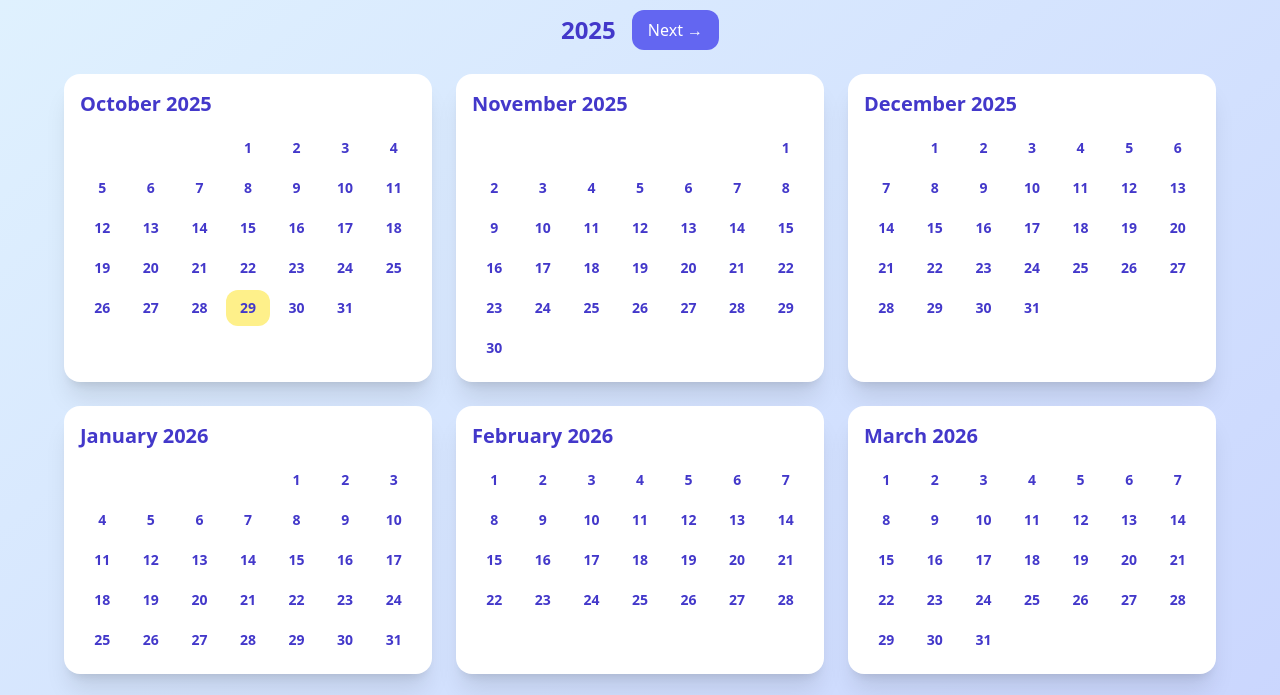
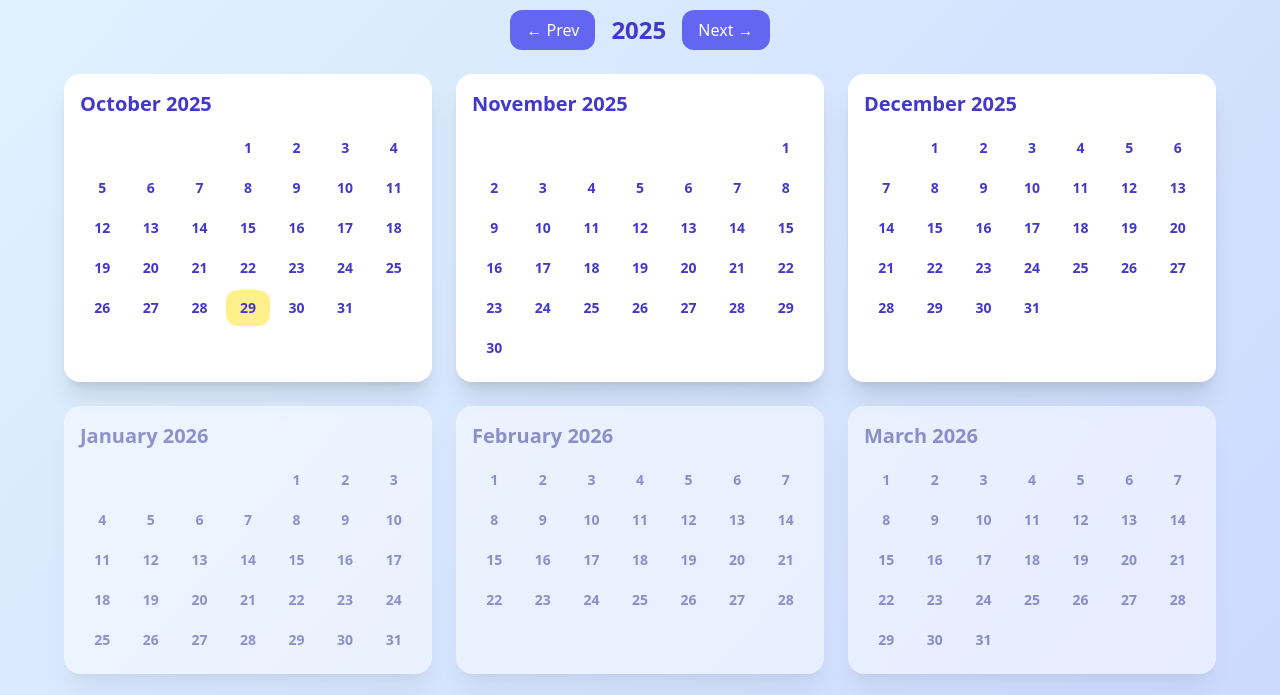
Before and after one commit to Changeoftyde/planner, a plain HTML site: page index.html in a window 1280 px wide. Both pictures are taken after a click on the element 248 px from the left and 298 px from the top of the page. Shown: the part 70-765 px from the top of the page. Drawn offline with nearby package versions, Linux system fonts and the light colour scheme.

Commit message:
Update index.html

```diff
--- a/index.html
+++ b/index.html
@@ -9,7 +9,8 @@
   @keyframes fade-in { from {opacity:0; transform:translateY(10px);} to {opacity:1; transform:translateY(0);} }
   .animate-fade-in { animation: fade-in 0.25s ease-out; }
   .month-zoom { position: fixed; top:0; left:0; width:100%; height:100%; background:rgba(0,0,0,0.2); overflow:auto; display:flex; justify-content:center; align-items:flex-start; padding:2rem; z-index:50; }
-  .completed { opacity: 0.5; text-decoration: line-through; }
+  .completed { opacity: 0.35; text-decoration: line-through; filter: grayscale(0.8); }
+  .past-month { opacity: 0.5; filter: grayscale(0.4); }
 </style>
 </head>
 <body class="bg-gradient-to-br from-sky-100 to-indigo-200 min-h-screen flex flex-col items-center p-6">
@@ -17,6 +18,7 @@
 <h1 class="text-4xl font-bold mb-4 text-indigo-700">📅 My Upcoming Planner</h1>
 
 <div class="flex items-center gap-4 mb-6">
+  <button id="prevYear" class="bg-indigo-500 text-white px-4 py-2 rounded-xl hover:bg-indigo-600">← Prev</button>
   <h2 id="yearLabel" class="text-2xl font-semibold text-indigo-700"></h2>
   <button id="nextYear" class="bg-indigo-500 text-white px-4 py-2 rounded-xl hover:bg-indigo-600">Next →</button>
 </div>
@@ -57,22 +59,23 @@ const saveBtn = document.getElementById("saveBtn");
 const closeBtn = document.getElementById("closeBtn");
 const yearLabel = document.getElementById("yearLabel");
 const nextYearBtn = document.getElementById("nextYear");
+const prevYearBtn = document.getElementById("prevYear");
 const monthZoom = document.getElementById("monthZoom");
 const zoomContent = document.getElementById("zoomContent");
 
 let events = JSON.parse(localStorage.getItem("plannerEvents") || "[]");
-let currentYear = new Date().getFullYear();
+const baseYear = new Date().getFullYear();
+let currentYear = baseYear;
 let editingIndex = null;
-let hideCompleted = false;
+let hideCompleted = JSON.parse(localStorage.getItem("hideCompleted")) ?? false;
 
 const months = ["January","February","March","April","May","June","July","August","September","October","November","December"];
 
-function getUpcomingMonths() {
+function getFullYearLoopMonths() {
   const today = new Date();
-  const monthIndex = today.getMonth();
+  const start = today.getMonth();
   const result = [];
-  for (let i = monthIndex; i < 12; i++) result.push(i);
-  for (let i = 0; i <= 3; i++) result.push(i);
+  for (let i = 0; i < 12; i++) result.push((start + i) % 12);
   return result;
 }
 
@@ -81,14 +84,18 @@ function renderYear(year) {
   yearLabel.textContent = year;
   const today = new Date();
   const todayStr = today.toISOString().split('T')[0];
+  const currentMonth = today.getMonth();
 
-  const upcomingMonths = getUpcomingMonths();
-  upcomingMonths.forEach(monthIndex => {
+  const allMonths = getFullYearLoopMonths();
+  allMonths.forEach(monthIndex => {
     let displayYear = year;
-    if (monthIndex <= 3 && monthIndex < today.getMonth()) displayYear = year + 1;
+    if (monthIndex < currentMonth && year === baseYear) displayYear = year + 1;
+
     const monthDiv = document.createElement("div");
     monthDiv.className = "bg-white shadow-xl rounded-2xl p-4 cursor-pointer hover:scale-105 transition-all";
-    monthDiv.onclick = () => openMonthZoom(monthIndex, displayYear);
+
+    const isPastMonth = (year === baseYear && monthIndex < currentMonth);
+    if (isPastMonth) monthDiv.classList.add("past-month");
 
     const title = document.createElement("h3");
     title.textContent = `${months[monthIndex]} ${displayYear}`;
@@ -108,7 +115,7 @@ function renderYear(year) {
     for (let day = 1; day <= totalDays; day++) {
       const dateStr = `${displayYear}-${String(monthIndex+1).padStart(2,"0")}-${String(day).padStart(2,"0")}`;
       const cell = document.createElement("div");
-      cell.className = "p-2 rounded-xl hover:bg-indigo-50 transition-all";
+      cell.className = "p-2 rounded-xl hover:bg-indigo-50 transition-all cursor-pointer";
       if (dateStr === todayStr) cell.classList.add("bg-yellow-200");
 
       const num = document.createElement("div");
@@ -119,7 +126,7 @@ function renderYear(year) {
       const dayEvents = events.filter(e => e.date === dateStr && (!hideCompleted || !e.completed));
       dayEvents.forEach(ev => {
         const tag = document.createElement("div");
-        tag.className = `mt-1 text-white text-xs rounded px-2 py-1 truncate text-center ${ev.completed ? "opacity-50 line-through" : ""}`;
+        tag.className = `mt-1 text-white text-xs rounded px-2 py-1 truncate text-center ${ev.completed ? "completed" : ""}`;
         tag.style.backgroundColor = ev.color;
         tag.textContent = ev.title;
         cell.appendChild(tag);
@@ -130,8 +137,12 @@ function renderYear(year) {
     }
 
     monthDiv.appendChild(grid);
+    monthDiv.onclick = () => openMonthZoom(monthIndex, displayYear);
     calendarContainer.appendChild(monthDiv);
   });
+
+  prevYearBtn.disabled = year <= baseYear - 1;
+  prevYearBtn.classList.toggle("opacity-40", prevYearBtn.disabled);
 }
 
 function openMonthZoom(monthIndex, year) {
@@ -144,7 +155,7 @@ function openMonthZoom(monthIndex, year) {
   const toggleBtn = document.createElement("button");
   toggleBtn.textContent = hideCompleted ? "Show Completed" : "Hide Completed";
   toggleBtn.className = "mb-4 bg-gray-300 px-4 py-2 rounded-xl hover:bg-gray-400";
-  toggleBtn.onclick = () => { hideCompleted = !hideCompleted; openMonthZoom(monthIndex, year); };
+  toggleBtn.onclick = () => { hideCompleted = !hideCompleted; saveHideState(); openMonthZoom(monthIndex, year); };
   zoomContent.appendChild(toggleBtn);
 
   const grid = document.createElement("div");
@@ -171,7 +182,7 @@ function openMonthZoom(monthIndex, year) {
     const dayEvents = events.filter(e => e.date === dateStr && (!hideCompleted || !e.completed));
     dayEvents.forEach(ev => {
       const tag = document.createElement("div");
-      tag.className = `mt-1 text-white text-xs rounded px-2 py-1 truncate text-center ${ev.completed ? "opacity-50 line-through" : ""}`;
+      tag.className = `mt-1 text-white text-xs rounded px-2 py-1 truncate text-center ${ev.completed ? "completed" : ""}`;
       tag.style.backgroundColor = ev.color;
       tag.textContent = ev.title;
       cell.appendChild(tag);
@@ -194,10 +205,16 @@ function openDayEvents(dateStr) {
   dayTitle.className = "text-2xl font-bold mb-4 text-indigo-700";
   zoomContent.appendChild(dayTitle);
 
+  const toggleBtn = document.createElement("button");
+  toggleBtn.textContent = hideCompleted ? "Show Completed" : "Hide Completed";
+  toggleBtn.className = "mb-4 bg-gray-300 px-4 py-2 rounded-xl hover:bg-gray-400";
+  toggleBtn.onclick = () => { hideCompleted = !hideCompleted; saveHideState(); openDayEvents(dateStr); };
+  zoomContent.appendChild(toggleBtn);
+
   const list = document.createElement("div");
   list.className = "flex flex-col gap-3 mb-4";
 
-  dayEvents.forEach(ev => {
+  dayEvents.filter(e => !hideCompleted || !e.completed).forEach(ev => {
     const evDiv = document.createElement("div");
     evDiv.className = `bg-white p-3 rounded-xl shadow flex justify-between items-center ${ev.completed ? "completed" : ""}`;
 
@@ -283,6 +300,10 @@ function deleteEvent(ev) {
   saveAndRender(ev.date);
 }
 
+function saveHideState() {
+  localStorage.setItem("hideCompleted", JSON.stringify(hideCompleted));
+}
+
 function saveAndRender(dateStr) {
   localStorage.setItem("plannerEvents", JSON.stringify(events));
   renderYear(currentYear);
@@ -291,7 +312,10 @@ function saveAndRender(dateStr) {
 
 closeBtn.onclick = () => modal.classList.add("hidden");
 monthZoom.onclick = () => monthZoom.classList.add("hidden");
+
 nextYearBtn.onclick = () => { currentYear++; renderYear(currentYear); };
+prevYearBtn.onclick = () => { if (currentYear > baseYear - 1) { currentYear--; renderYear(currentYear); } };
+
 renderYear(currentYear);
 </script>
 </body>
```
